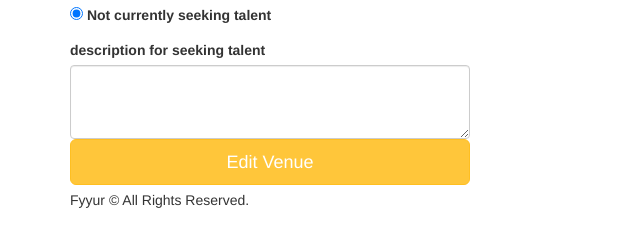
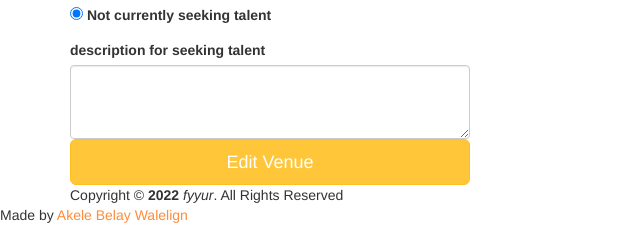
Before and after one commit to akeleb/Udacity-Project-FYYUR, a Flask app: page /venues/1/edit in a window 1280 px wide. Shown: the part 800-1045 px from the top of the page, without its empty margins (0-640 px from the left). Run offline with Flask 2, Linux system fonts and the light colour scheme; data that the repository does not hold is empty; some libraries are stand-ins or nearby versions.

Commit message:
copyright footer

```diff
--- a/templates/layouts/main.html
+++ b/templates/layouts/main.html
@@ -108,8 +108,19 @@
 
   <div id="footer">
     <div class="container">
-      <p>Fyyur &copy; All Rights Reserved.</p>
-      {% block footer %}{% endblock %}
+
+      <div class="copyright">
+        Copyright  &copy; <strong><span id="current_date"></span></strong
+         ><i><span> fyyur</span></i>. All Rights Reserved
+       </div>
+     <script>
+         document.getElementById("current_date").innerHTML = new Date().getFullYear();
+         </script>
+
+    </div>
+    <div class="credits">
+      Made by
+        <a href="https://ahadu.thinkethio.com/akele/index.html" target="_blank"> Akele Belay Walelign</a>
     </div>
   </div>
 
```
